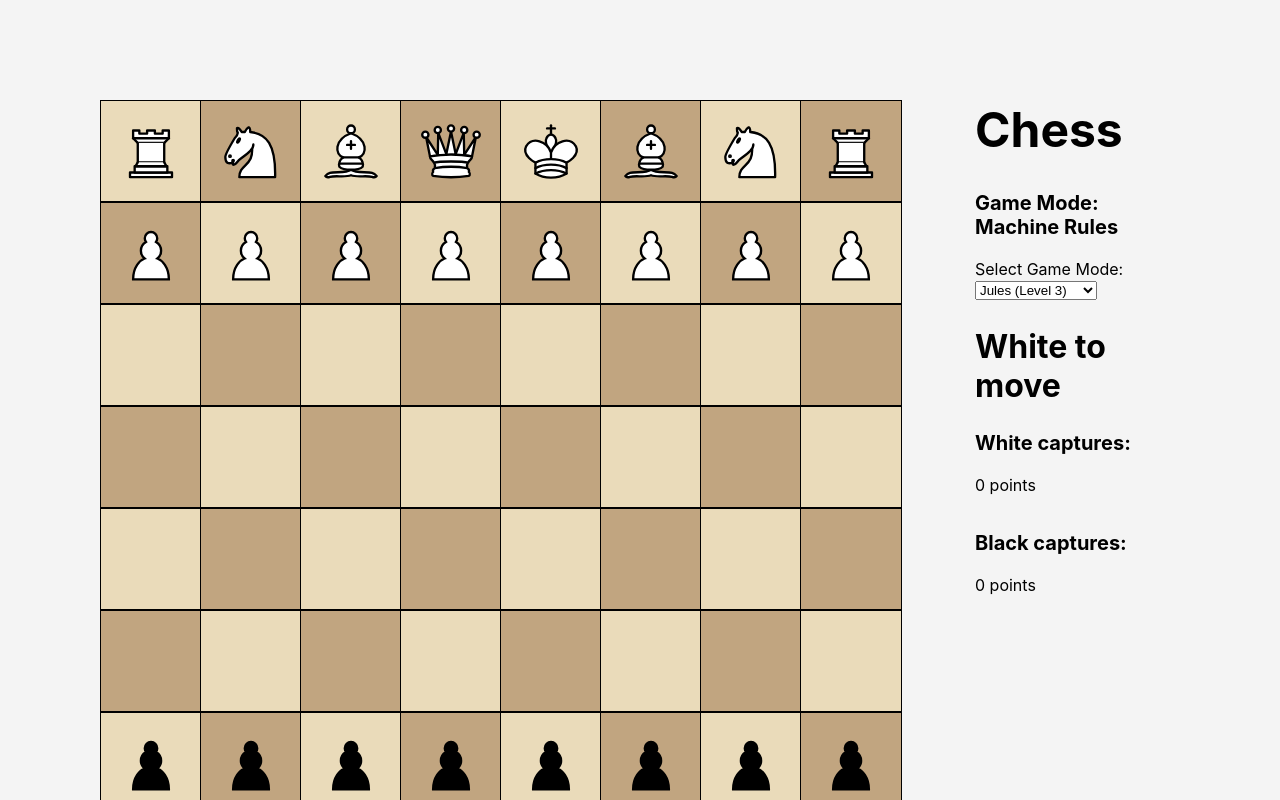
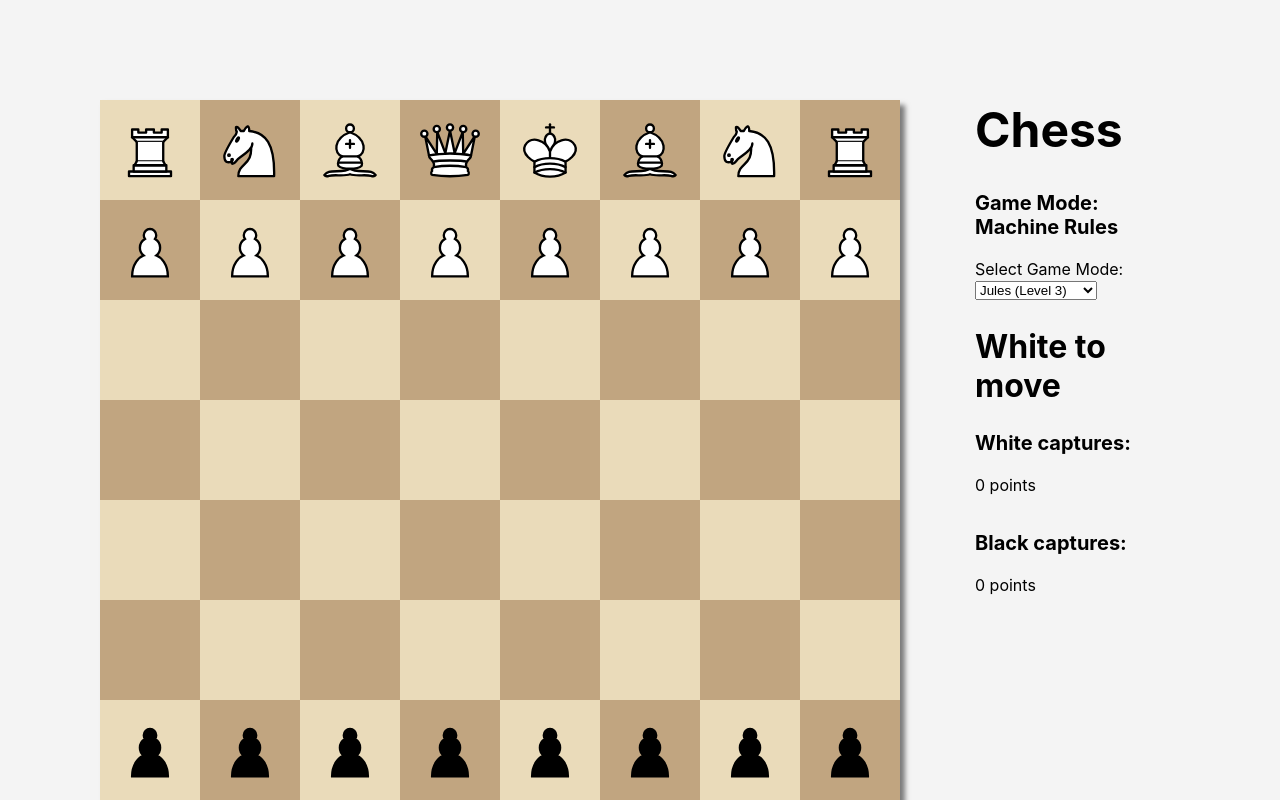
Before and after one commit to sberbom/chess_frontend, a React (Create React App) app: page / in a window 1280 px wide. Shown: the top 800 px of the page. Built offline with nearby package versions, Linux system fonts and the light colour scheme.

Commit message:
updated styling

```diff
--- a/src/components/captures.tsx
+++ b/src/components/captures.tsx
@@ -15,7 +15,6 @@ const Captures = ({ pieces }: IProps) => {
       ),
       {}
     );
-  console.log(countedPieces);
   let piecesToRender = Object.entries(countedPieces).map(([piece, count]) => (
     <div className="captured-piece-container" key={piece}>
       <Piece piece={piece} />
--- a/src/components/tile.tsx
+++ b/src/components/tile.tsx
@@ -1,28 +1,31 @@
 import classNames from "classnames";
 import { Colors } from "../types";
-import "../styles/tile.css"
+import "../styles/tile.css";
 import Piece from "./piece";
 
 interface IProps {
-    color: Colors,
-    piece: String,
-    selected: Boolean,
-    movePiece: () => void;
-    index?: number
+  color: Colors;
+  piece: String;
+  selected: Boolean;
+  movePiece: () => void;
+  index?: number;
 }
 
-const Tile = ({color, piece, selected, movePiece, index}: IProps ): JSX.Element => {
+const Tile = ({
+  color,
+  piece,
+  selected,
+  movePiece,
+  index,
+}: IProps): JSX.Element => {
+  var tileClass = classNames("tile", `${color}-tile`);
+  var selectedClass = classNames({ selected: selected });
 
-    var tileClass = classNames("tile", `${color}-tile`);
-    var selectedClass = classNames({"selected": selected})
-
-    return(
-        <div className={tileClass} onClick={movePiece} data-testid="tile">
-            <div className={selectedClass}>
-                {piece && <Piece piece={piece}/>}
-            </div>
-        </div>
-    )
-}
+  return (
+    <div className={tileClass} onClick={movePiece} data-testid="tile">
+      <div className={selectedClass}>{piece && <Piece piece={piece} />}</div>
+    </div>
+  );
+};
 
 export default Tile;
--- a/src/styles/board.css
+++ b/src/styles/board.css
@@ -1,8 +1,9 @@
 .board {
-    width: 818px;
+    width: 800px;
     display: grid;
     grid-template-columns: 100px 100px 100px 100px 100px 100px 100px 100px;
     max-height: 800px;
+    box-shadow: 5px 5px 5px rgba(0, 0, 0, 0.5);
 }
 
 .boardContainer {
--- a/src/styles/tile.css
+++ b/src/styles/tile.css
@@ -2,7 +2,6 @@
     width: 100%;
     height: calc(100vw/8);
     max-height: 100px;
-    border: black solid 1px;
 }
 
 .white-tile {
```
